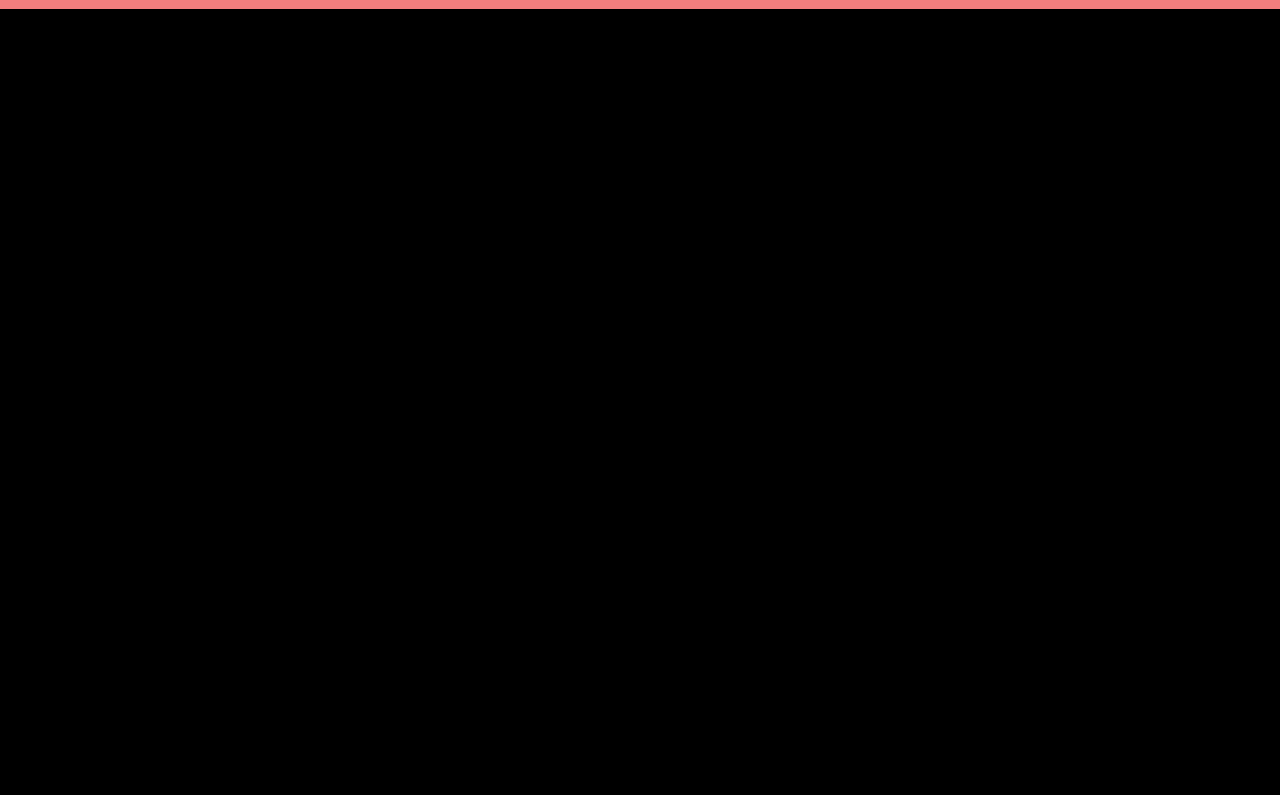
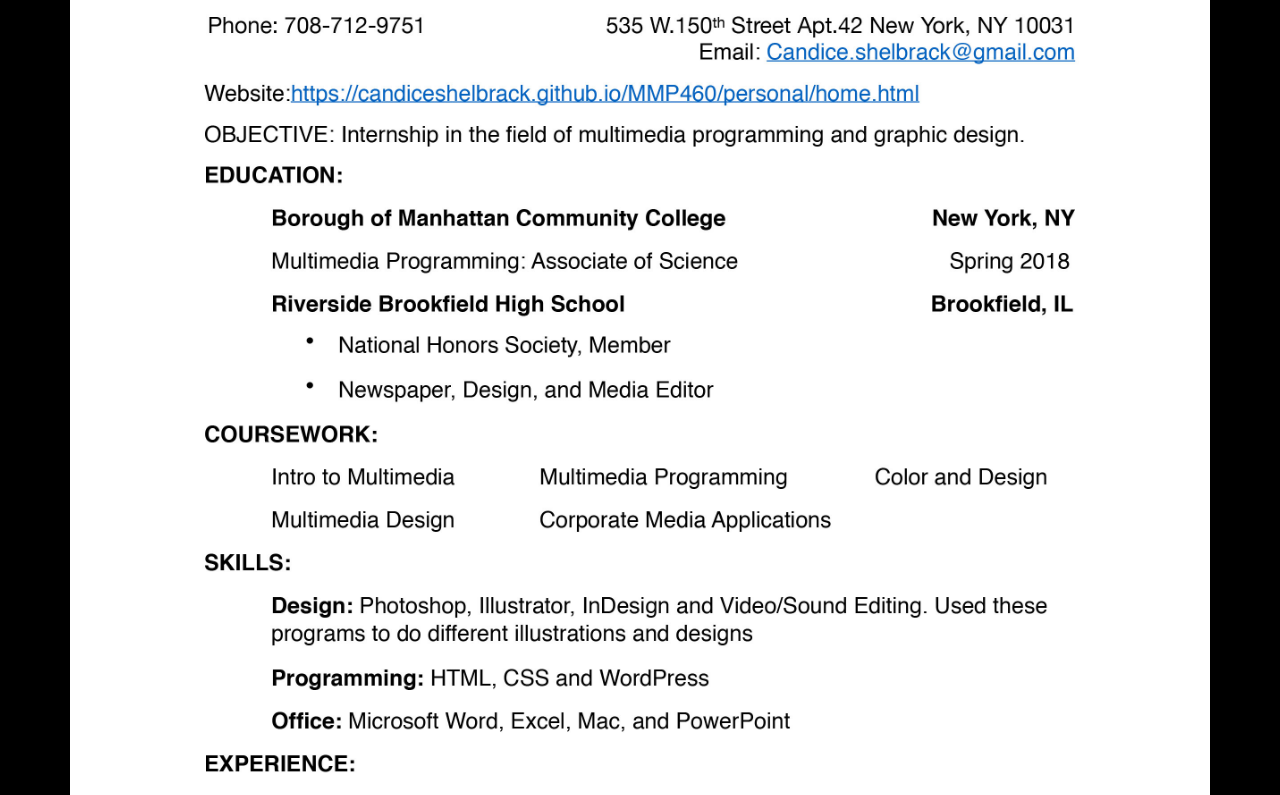
Before and after one commit to CandiceShelbrack/portfolio, a plain HTML site: page resume.html in a window 1280 px wide. Shown: the part 486-1281 px from the top of the page. Before the commit the page ends 800 px from the top, so only its background shows below. Drawn offline with nearby package versions, Linux system fonts and the light colour scheme; files whose address does not match are found by name.

Commit message:
Add files via upload

```diff
--- a/resume.html
+++ b/resume.html
@@ -80,7 +80,7 @@ body{
   <div class="container text-center">
     <h1>resume</h1>
     <p></p>
-      <img src="images/ResumeFinal.jpg" class="img-responsive" style="width:100%" alt="Image">
+      <img src="ResumeFinal.jpg" class="img-responsive" style="width:100%" alt="Image">
     </div>
   </div>
 </div><br><br>
```
